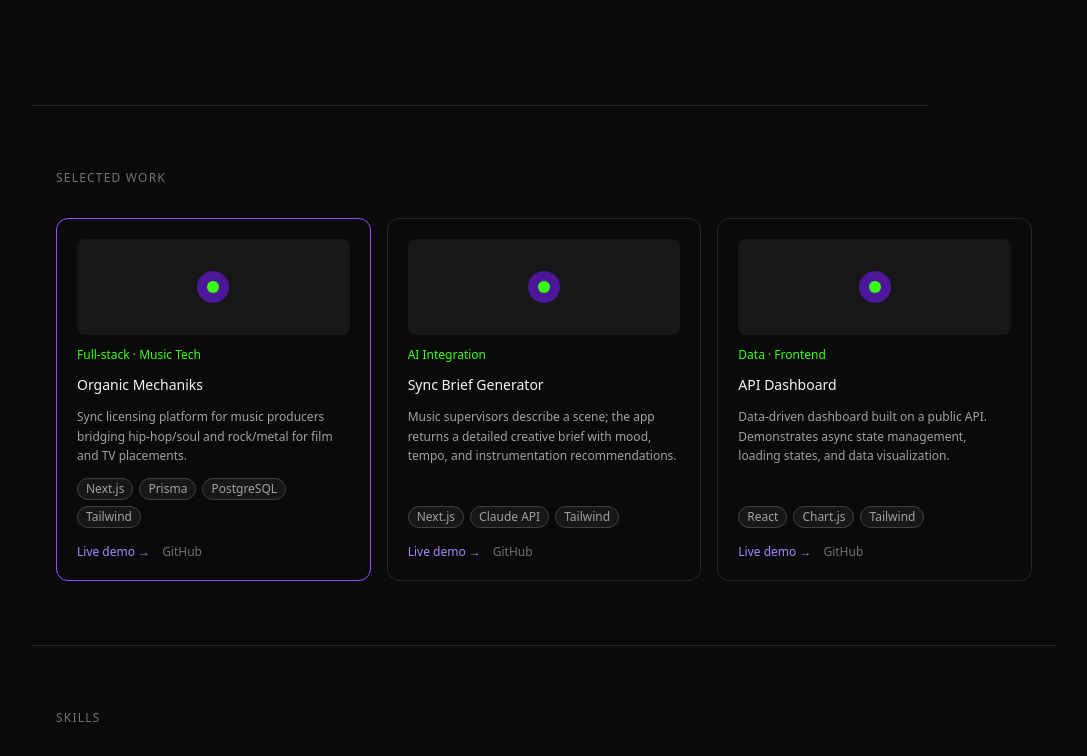
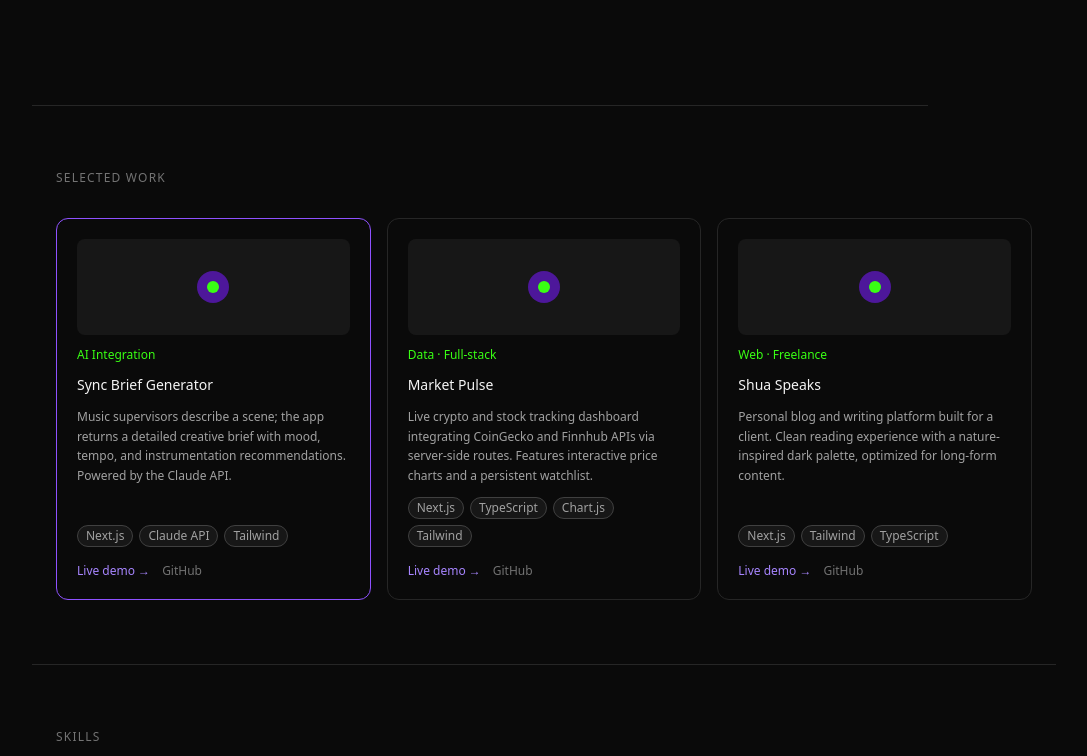
Before and after one commit to mrjackson-bit/jackson-portfolio, a Next.js app: page / in a window 1280 px wide. Shown: the part 604-1360 px from the top of the page, without its empty margins (96-1183 px from the left). Built offline with nearby package versions, Linux system fonts and the light colour scheme.

Commit message:
updated project.ts with real links and correct cards

```diff
--- a/src/data/projects.ts
+++ b/src/data/projects.ts
@@ -11,36 +11,36 @@ export type Project = {
 
 export const projects: Project[] = [
   {
-    id: "organic-mechaniks",
-    title: "Organic Mechaniks",
-    tag: "Full-stack · Music Tech",
-    description:
-      "Sync licensing platform for music producers bridging hip-hop/soul and rock/metal for film and TV placements.",
-    stack: ["Next.js", "Prisma", "PostgreSQL", "Tailwind"],
-    featured: true,
-    link: "#",
-    github: "#",
-  },
-  {
-    id: "ai-project",
+    id: "sync-brief-generator",
     title: "Sync Brief Generator",
     tag: "AI Integration",
     description:
-      "Music supervisors describe a scene; the app returns a detailed creative brief with mood, tempo, and instrumentation recommendations.",
+      "Music supervisors describe a scene; the app returns a detailed creative brief with mood, tempo, and instrumentation recommendations. Powered by the Claude API.",
     stack: ["Next.js", "Claude API", "Tailwind"],
-    featured: false,
-    link: "#",
-    github: "#",
+    featured: true,
+    link: "https://jackson-portfolio-bgrf6x0bc-mrjackson-bits-projects.vercel.app/",
+    github: "https://github.com/mrjackson-bit/sync-brief-generator",
   },
   {
-    id: "dashboard",
-    title: "API Dashboard",
-    tag: "Data · Frontend",
+    id: "market-pulse",
+    title: "Market Pulse",
+    tag: "Data · Full-stack",
     description:
-      "Data-driven dashboard built on a public API. Demonstrates async state management, loading states, and data visualization.",
-    stack: ["React", "Chart.js", "Tailwind"],
+      "Live crypto and stock tracking dashboard integrating CoinGecko and Finnhub APIs via server-side routes. Features interactive price charts and a persistent watchlist.",
+    stack: ["Next.js", "TypeScript", "Chart.js", "Tailwind"],
     featured: false,
-    link: "#",
-    github: "#",
+    link: "https://market-pulse-topaz.vercel.app/",
+    github: "https://github.com/mrjackson-bit/market-pulse",
+  },
+  {
+    id: "shua-speaks",
+    title: "Shua Speaks",
+    tag: "Web · Freelance",
+    description:
+      "Personal blog and writing platform built for a client. Clean reading experience with a nature-inspired dark palette, optimized for long-form content.",
+    stack: ["Next.js", "Tailwind", "TypeScript"],
+    featured: false,
+    link: "https://shua-speaks.vercel.app/",
+    github: "https://github.com/mrjackson-bit/shua-speaks",
   },
 ];
```
